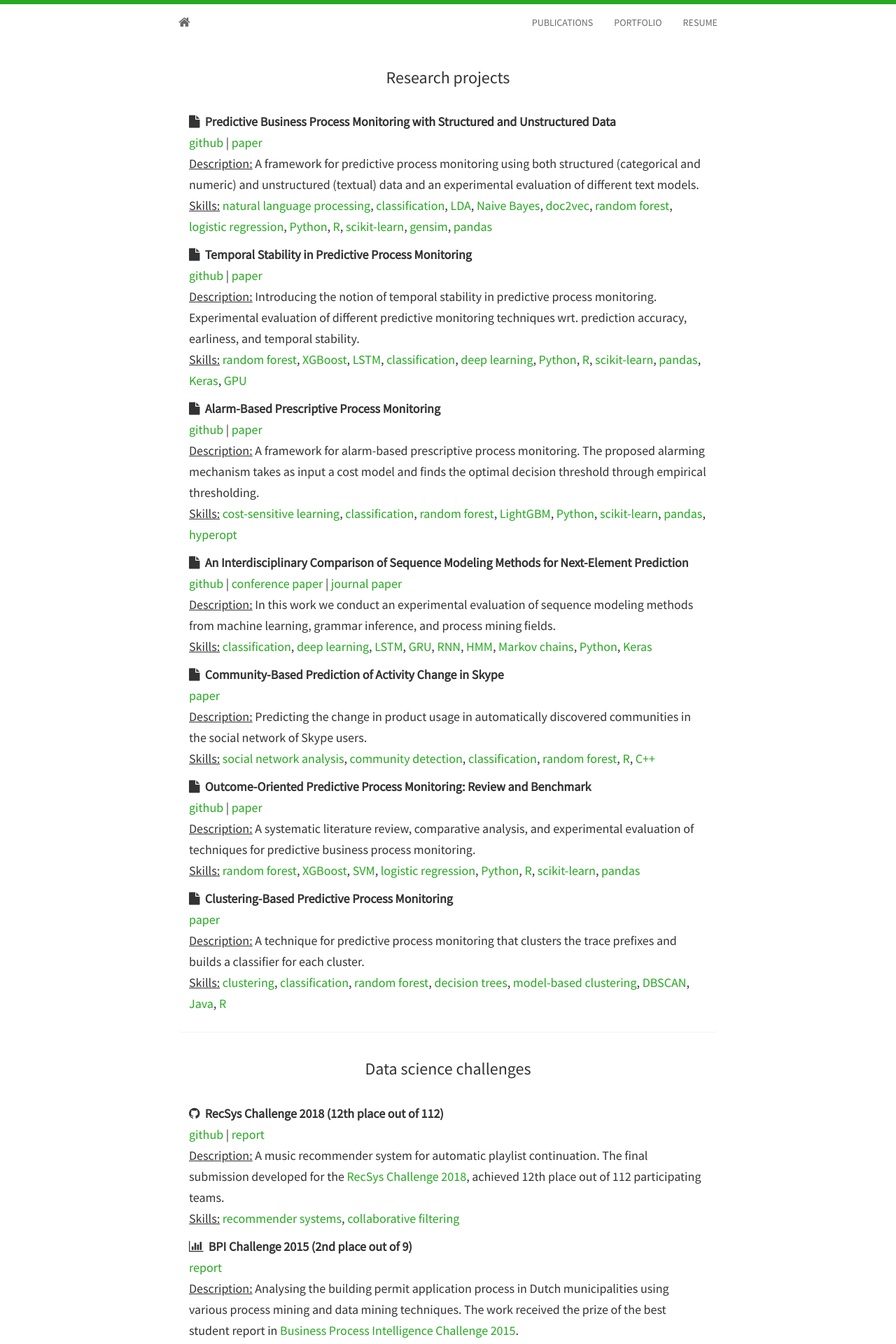
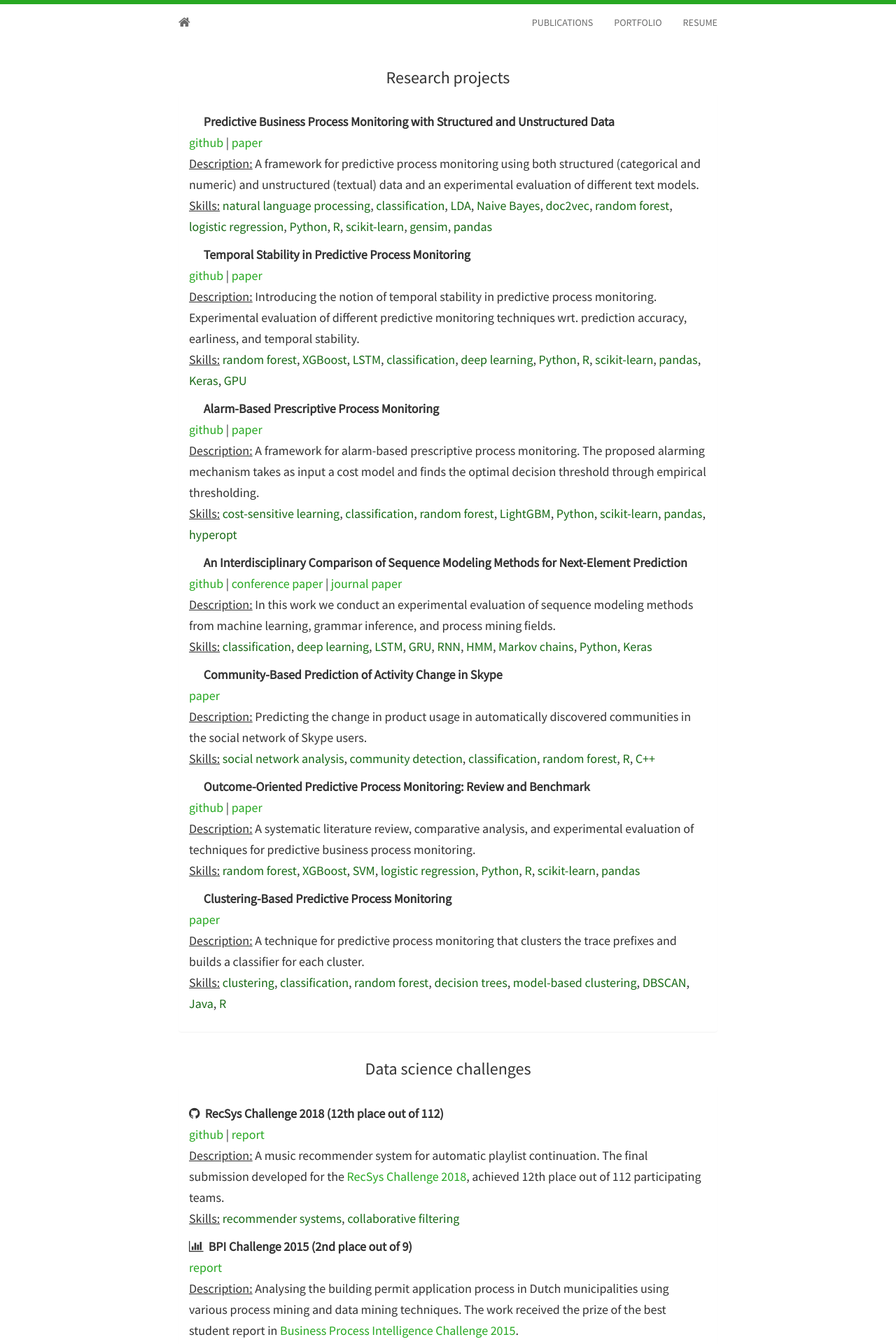
Before and after one commit to irhete/irhete.github.io, a Jekyll site: the page built from portfolio.html, in a window 1280 px wide. Shown: the top 1920 px of the page at 70% size. Built offline with Jekyll 4.4.1, drawn with Linux system fonts in a browser that asks for light colours; nearby versions of some CDN libraries; a style sheet for code colours, icons or effects is not loaded.

Commit message:
Updated portfolio

```diff
--- a/_includes/portfolio.html
+++ b/_includes/portfolio.html
@@ -4,43 +4,43 @@
   <div class="panel panel-default">
     <div class="panel-body">
 		<h5>
-			<i class="fa fa-file"></i>&nbsp;&nbsp;<strong>Predictive Business Process Monitoring with Structured and Unstructured Data</strong> <br>
+			<i class="far fa-file"></i>&nbsp;&nbsp;<strong>Predictive Business Process Monitoring with Structured and Unstructured Data</strong> <br>
             <a href="https://github.com/irhete/PredictiveMonitoringWithText">github</a> | <a href="https://link.springer.com/chapter/10.1007/978-3-319-45348-4_23">paper</a> <br>
 <u>Description:</u> A framework for predictive process monitoring using both structured (categorical and numeric) and unstructured (textual) data and an experimental evaluation of different text models. <br>
             <u>Skills:</u> <span class="skill-concept">natural language processing</span>, <span class="skill-concept">classification</span>, <span class="skill">LDA</span>, <span class="skill">Naive Bayes</span>,  <span class="skill">doc2vec</span>, <span class="skill">random forest</span>, <span class="skill">logistic regression</span>, <span class="skill-language">Python</span>, <span class="skill-language">R</span>, <span class="skill-package">scikit-learn</span>, <span class="skill-package">gensim</span>, <span class="skill-package">pandas</span>
 		</h5>
         <h5>
-			<i class="fa fa-file"></i>&nbsp;&nbsp;<strong>Temporal Stability in Predictive Process Monitoring</strong> <br>
+			<i class="far fa-file"></i>&nbsp;&nbsp;<strong>Temporal Stability in Predictive Process Monitoring</strong> <br>
             <a href="https://github.com/irhete/stability-predictive-monitoring">github</a> | <a href="https://link.springer.com/article/10.1007%2Fs10618-018-0575-9">paper</a> <br>
 <u>Description:</u> Introducing the notion of temporal stability in predictive process monitoring. Experimental evaluation of different predictive monitoring techniques wrt. prediction accuracy, earliness, and temporal stability. <br>
             <u>Skills:</u> <span class="skill">random forest</span>, <span class="skill">XGBoost</span>, <span class="skill">LSTM</span>, <span class="skill">classification</span>, <span class="skill">deep learning</span>, <span class="skill">Python</span>, <span class="skill">R</span>, <span class="skill">scikit-learn</span>, <span class="skill">pandas</span>, <span class="skill">Keras</span>, <span class="skill">GPU</span>
 		</h5>
         <h5>
-			<i class="fa fa-file"></i>&nbsp;&nbsp;<strong>Alarm-Based Prescriptive Process Monitoring</strong> <br>
+			<i class="far fa-file"></i>&nbsp;&nbsp;<strong>Alarm-Based Prescriptive Process Monitoring</strong> <br>
             <a href="https://github.com/TaXxER/AlarmBasedProcessPrediction">github</a> | <a href="https://link.springer.com/chapter/10.1007/978-3-319-98651-7_6">paper</a> <br>
 <u>Description:</u> A framework for alarm-based prescriptive process monitoring. The proposed alarming mechanism takes as input a cost model and finds the optimal decision threshold through empirical thresholding. <br>
             <u>Skills:</u> <span class="skill-concept">cost-sensitive learning</span>,  <span class="skill-concept">classification</span>, <span class="skill">random forest</span>, <span class="skill">LightGBM</span>, <span class="skill-language">Python</span>, <span class="skill-package">scikit-learn</span>, <span class="skill-package">pandas</span>, <span class="skill-package">hyperopt</span>
 		</h5>
                 <h5>
-			<i class="fa fa-file"></i>&nbsp;&nbsp;<strong>An Interdisciplinary Comparison of Sequence Modeling Methods for Next-Element Prediction</strong> <br>
+			<i class="far fa-file"></i>&nbsp;&nbsp;<strong>An Interdisciplinary Comparison of Sequence Modeling Methods for Next-Element Prediction</strong> <br>
             <a href="https://github.com/TaXxER/rnnalpha">github</a> | <a href="https://link.springer.com/chapter/10.1007/978-3-319-91704-7_11">conference paper</a> | <a href="https://arxiv.org/abs/1811.00062">journal paper</a> <br>
 <u>Description:</u> In this work we conduct an experimental evaluation of sequence modeling methods from machine learning, grammar inference, and process mining fields. <br>
             <u>Skills:</u> <span class="skill-concept">classification</span>, <span class="skill-concept">deep learning</span>, <span class="skill">LSTM</span>, <span class="skill">GRU</span>, <span class="skill">RNN</span>, <span class="skill">HMM</span>, <span class="skill">Markov chains</span>, <span class="skill-language">Python</span>, <span class="skill-package">Keras</span>
 		</h5>
         <h5>
-			<i class="fa fa-file"></i>&nbsp;&nbsp;<strong>Community-Based Prediction of Activity Change in Skype</strong> <br>
+			<i class="far fa-file"></i>&nbsp;&nbsp;<strong>Community-Based Prediction of Activity Change in Skype</strong> <br>
             <a href="https://ieeexplore.ieee.org/document/7403525">paper</a> <br>
 <u>Description:</u> Predicting the change in product usage in automatically discovered communities in the social network of Skype users. <br>
             <u>Skills:</u> <span class="skill-concept">social network analysis</span>, <span class="skill-concept">community detection</span>, <span class="skill-concept">classification</span>, <span class="skill">random forest</span>, <span class="skill-language">R</span>, <span class="skill-language">C++</span>
 		</h5>
                 <h5>
-			<i class="fa fa-file"></i>&nbsp;&nbsp;<strong>Outcome-Oriented Predictive Process Monitoring: Review and Benchmark</strong> <br>
+			<i class="far fa-file"></i>&nbsp;&nbsp;<strong>Outcome-Oriented Predictive Process Monitoring: Review and Benchmark</strong> <br>
             <a href="https://github.com/irhete/predictive-monitoring-benchmark">github</a> | <a href="https://arxiv.org/abs/1707.06766">paper</a> <br>
 <u>Description:</u> A systematic literature review, comparative analysis, and experimental evaluation of techniques for predictive business process monitoring. <br>
             <u>Skills:</u> <span class="skill">random forest</span>, <span class="skill">XGBoost</span>, <span class="skill">SVM</span>, <span class="skill">logistic regression</span>, <span class="skill-language">Python</span>, <span class="skill-language">R</span>, <span class="skill-package">scikit-learn</span>, <span class="skill-package">pandas</span>
 		</h5>
                         <h5>
-			<i class="fa fa-file"></i>&nbsp;&nbsp;<strong>Clustering-Based Predictive Process Monitoring</strong> <br>
+			<i class="far fa-file"></i>&nbsp;&nbsp;<strong>Clustering-Based Predictive Process Monitoring</strong> <br>
             <a href="https://ieeexplore.ieee.org/document/7797472">paper</a> <br>
 <u>Description:</u> A technique for predictive process monitoring that clusters the trace prefixes and builds a classifier for each cluster. <br>
             <u>Skills:</u> <span class="skill-concept">clustering</span>, <span class="skill-concept">classification</span>, <span class="skill">random forest</span>, <span class="skill">decision trees</span>, <span class="skill">model-based clustering</span>, <span class="skill">DBSCAN</span>, <span class="skill-language">Java</span>, <span class="skill-language">R</span>
--- a/static/css/main.css
+++ b/static/css/main.css
@@ -168,19 +168,19 @@
 }
 
 .skill-concept {
-  color: #27A822;
+  color: #186a16;
 }
 
 .skill-language {
-  color: #27A822;
+  color: #186a16;
 }
 
 .skill-package {
-  color: #27A822;
+  color: #186a16;
 }
 
 .skill {
-  color: #27A822;
+  color: #186a16;
 }
 
 /* Footer
```
